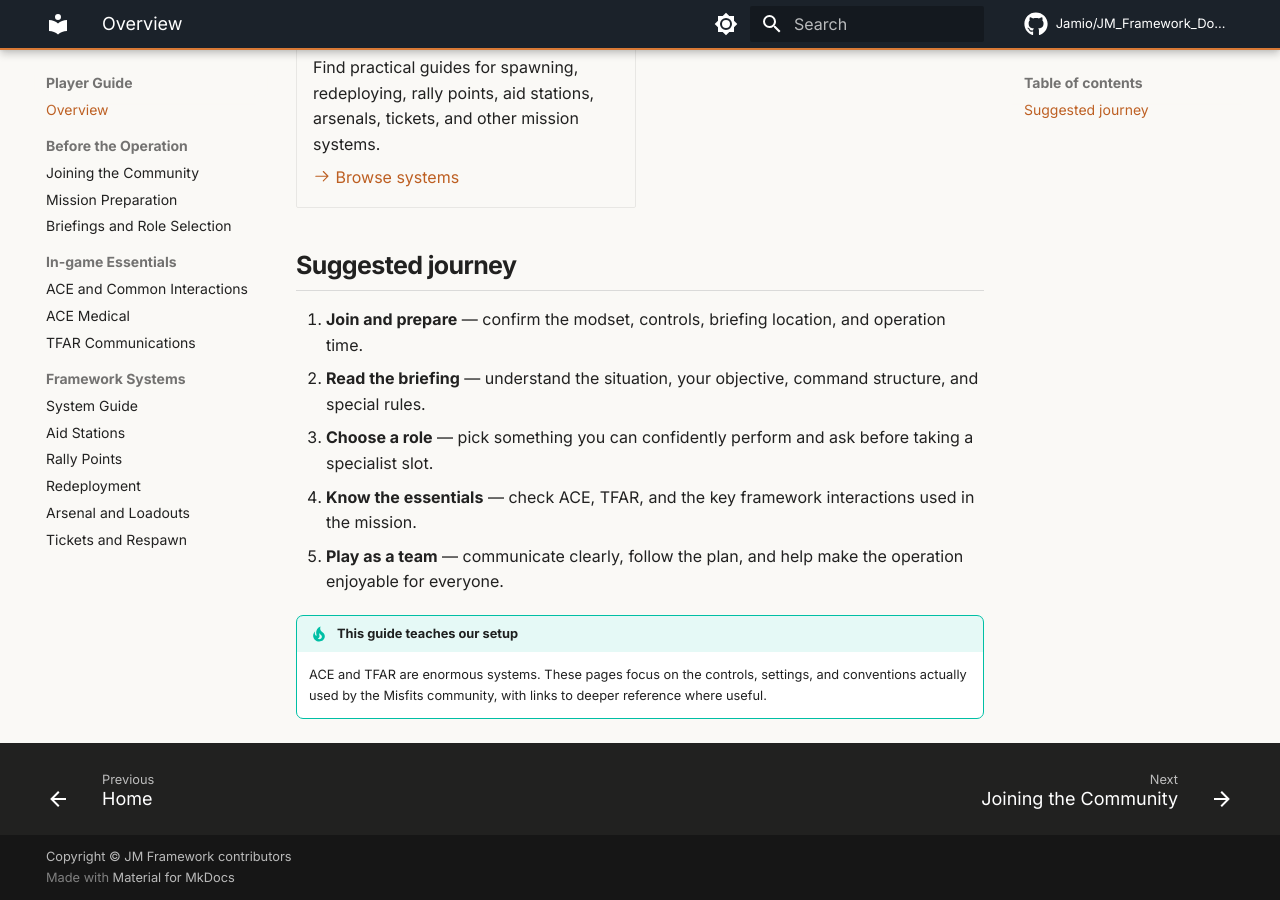
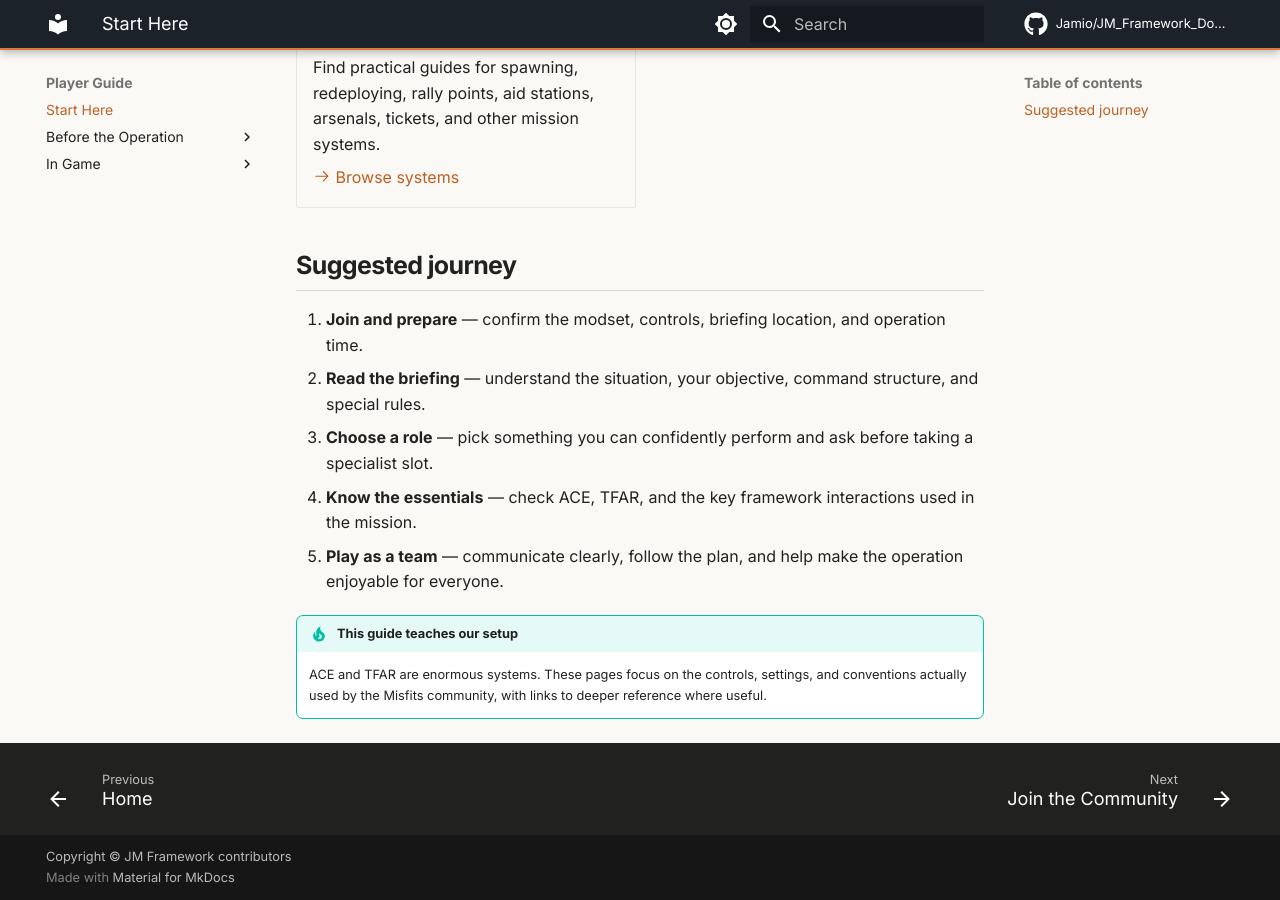
Before and after one commit to Jamio/JM_Framework_Docs, an MkDocs documentation site: the page built from docs/players/index.md, in a window 1280 px wide and 900 px high, scrolled down 597 px. Built offline with MkDocs 1.6.1 and Material for MkDocs 9.7.7, drawn with Linux system fonts in a browser that asks for light colours; comment, search, counter and statistics services are not loaded.

Commit message:
Simplify documentation navigation

```diff
--- a/mkdocs.yml
+++ b/mkdocs.yml
@@ -12,7 +12,6 @@ theme:
     - navigation.instant
     - navigation.instant.progress
     - navigation.tabs
-    - navigation.sections
     - navigation.path
     - navigation.top
     - navigation.footer
@@ -69,59 +68,44 @@ markdown_extensions:
 
 nav:
   - Home: index.md
+
   - Player Guide:
-      - Overview: players/index.md
+      - Start Here: players/index.md
       - Before the Operation:
-          - Joining the Community: players/getting-started.md
-          - Mission Preparation: community/index.md
-          - Briefings and Role Selection: community/roles.md
-      - In-game Essentials:
-          - ACE and Common Interactions: players/interactions.md
-          - ACE Medical: community/ace-medical.md
-          - TFAR Communications: community/tfar.md
-      - Framework Systems:
-          - System Guide: components/index.md
-          - Aid Stations: components/aid-station.md
-          - Rally Points: components/rally-points.md
-          - Redeployment: components/redeployment.md
-          - Arsenal and Loadouts: components/arsenal-loadouts.md
-          - Tickets and Respawn: components/tickets-respawn.md
+          - Join the Community: players/getting-started.md
+          - Prepare for a Mission: community/index.md
+          - Briefings and Roles: community/roles.md
+      - In Game:
+          - ACE and Keybinds: players/interactions.md
+          - Medical: community/ace-medical.md
+          - TFAR: community/tfar.md
+          - Framework Systems: components/index.md
+
   - Mission Making:
-      - Overview: mission-makers/index.md
+      - Start Here: mission-makers/index.md
       - Getting Started:
-          - Installation and Setup: mission-makers/getting-started.md
-          - Your First Mission: mission-makers/first-mission.md
-          - Eden Modules and Attributes: mission-makers/eden.md
-          - Side-aware Missions and TvT: mission-makers/side-aware.md
-      - Component Reference:
-          - Component Catalogue: components/index.md
-          - Aid Station: components/aid-station.md
-          - Rally Points: components/rally-points.md
-          - Redeployment: components/redeployment.md
-          - Garage: components/garage.md
-          - Vehicle Support: components/vehicle-support.md
-          - Arsenal and Loadouts: components/arsenal-loadouts.md
-          - Tickets and Respawn: components/tickets-respawn.md
-          - Logistics and FOBs: components/logistics-fobs.md
-          - Safezones and AO Limits: components/safezones-ao.md
-          - Civilian Interaction: components/civilian-interaction.md
-          - Mission Administration: components/mission-administration.md
-      - Running the Operation:
-          - Zeus and ZEN Controls: zeus/index.md
+          - Install and Set Up: mission-makers/getting-started.md
+          - Build Your First Mission: mission-makers/first-mission.md
+          - Eden Modules: mission-makers/eden.md
+          - Sides and TvT: mission-makers/side-aware.md
+      - Components: components/index.md
+      - Zeus:
+          - Overview: zeus/index.md
           - ZEN Modules: zeus/zen-modules.md
-          - Live Troubleshooting: zeus/troubleshooting.md
+          - Troubleshooting: zeus/troubleshooting.md
+
   - Development:
-      - Overview: technical/index.md
-      - Design and Architecture:
-          - Design Philosophy: technical/architecture.md
-          - Configuration Model: technical/configuration.md
+      - Start Here: technical/index.md
+      - Design:
+          - Philosophy and Architecture: technical/architecture.md
+          - Configuration: technical/configuration.md
           - Compatibility: technical/compatibility.md
-      - Developer Reference:
-          - Events and Public API: technical/events-api.md
-          - Technical Troubleshooting: technical/troubleshooting.md
+      - Reference:
+          - Events and API: technical/events-api.md
+          - Troubleshooting: technical/troubleshooting.md
       - Project:
           - Changelog: development/changelog.md
-          - Roadmap and Ideas: development/roadmap.md
+          - Roadmap: development/roadmap.md
           - Contributing: contributing.md
 
 copyright: Copyright &copy; JM Framework contributors
```
